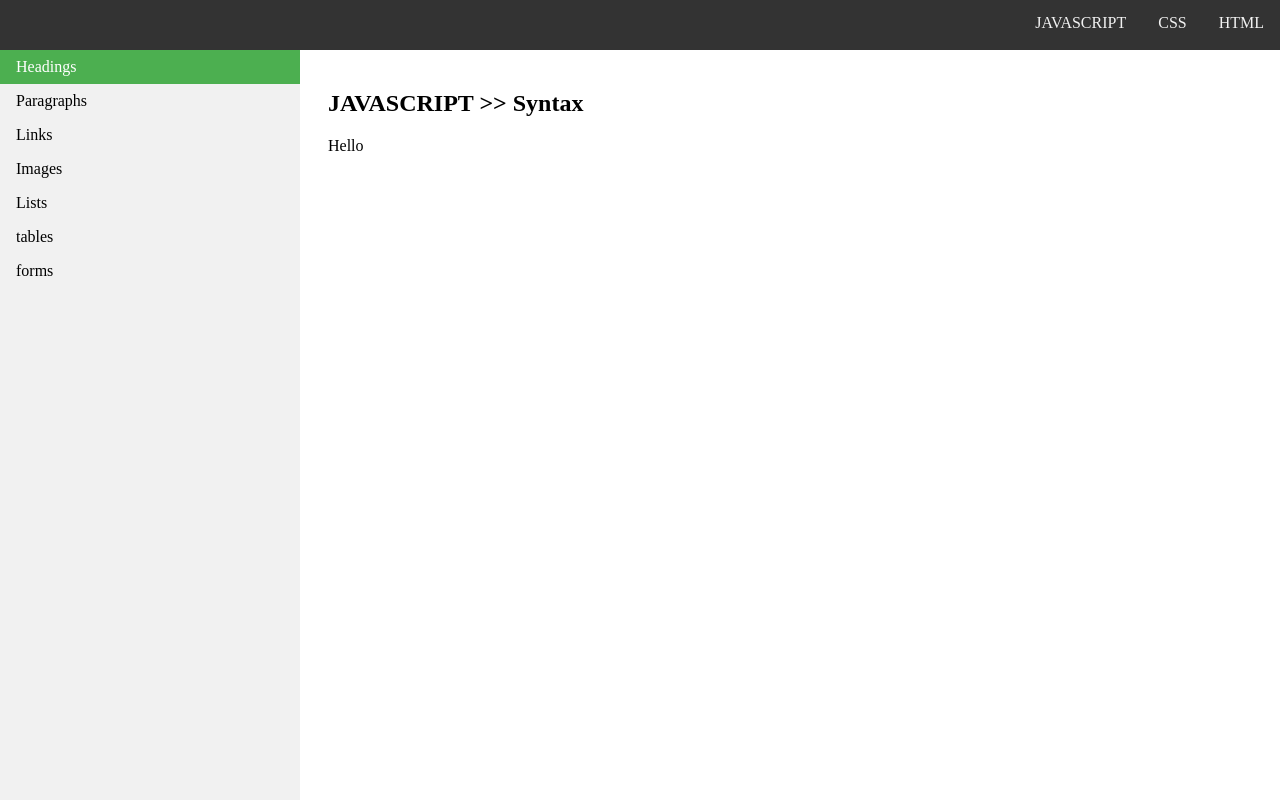
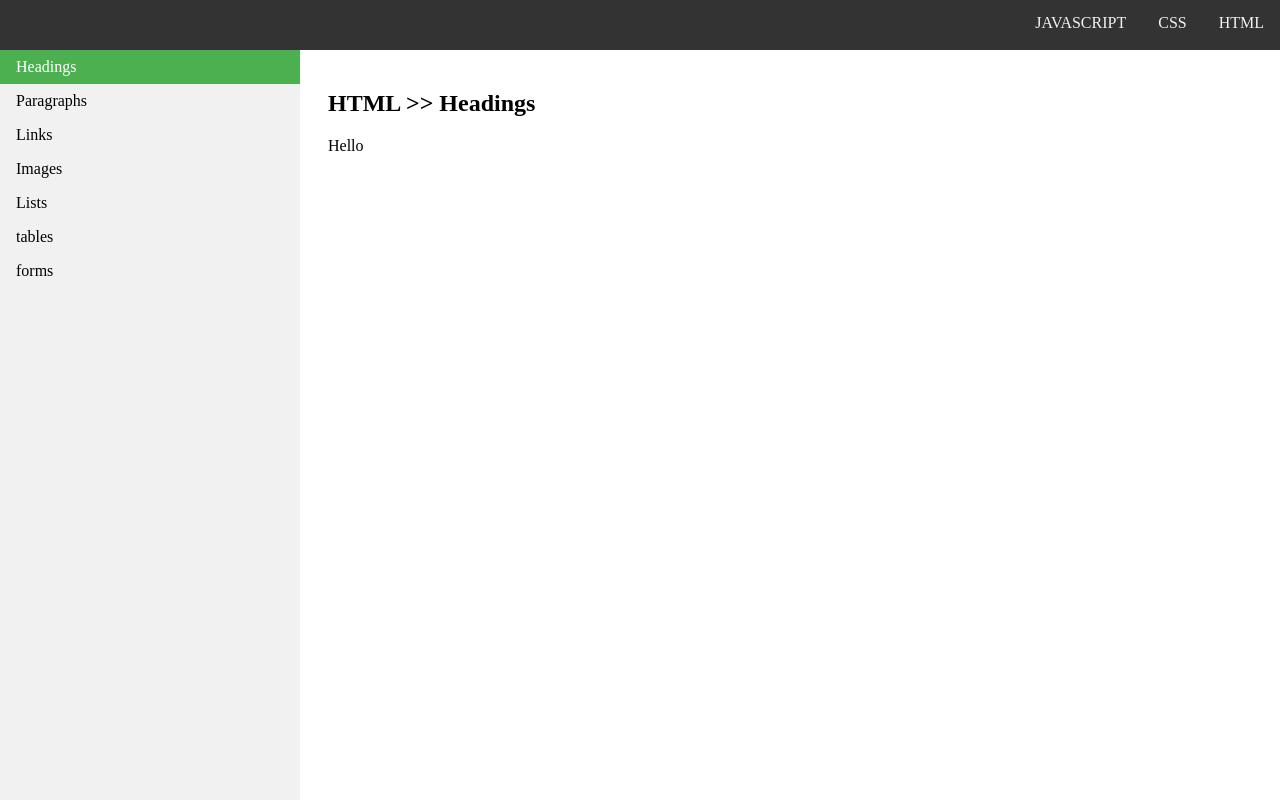
Before and after one commit to HoangQuynh19/BTH3, a plain HTML site: page index.html in a window 1280 px wide. Drawn offline with Linux system fonts and the light colour scheme.

Commit message:
Update index.html

```diff
--- a/index.html
+++ b/index.html
@@ -25,7 +25,7 @@
         </ul>
     </div>
     <div class="content">
-        <h2>JAVASCRIPT >> Syntax</h2>
+        <h2>HTML >> Headings</h2>
         <p>Hello</p>
     </div>
 
```
